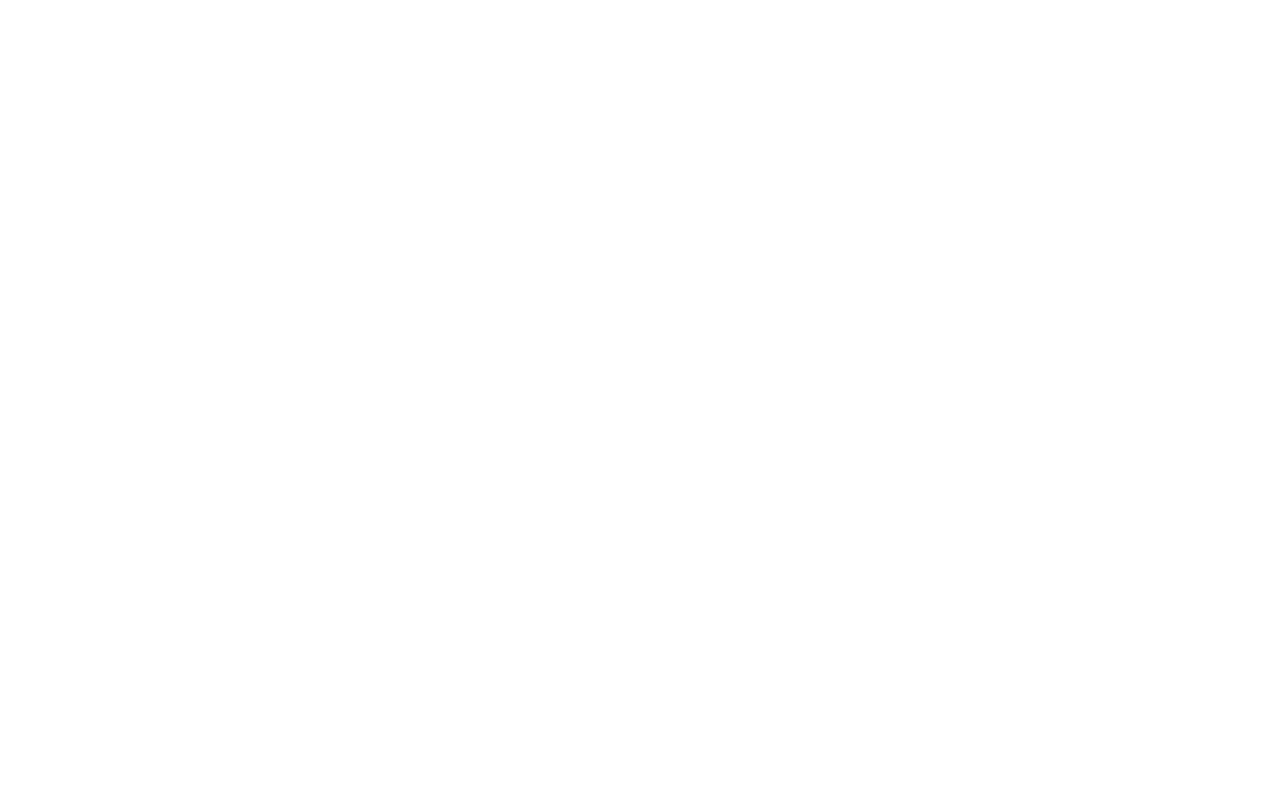
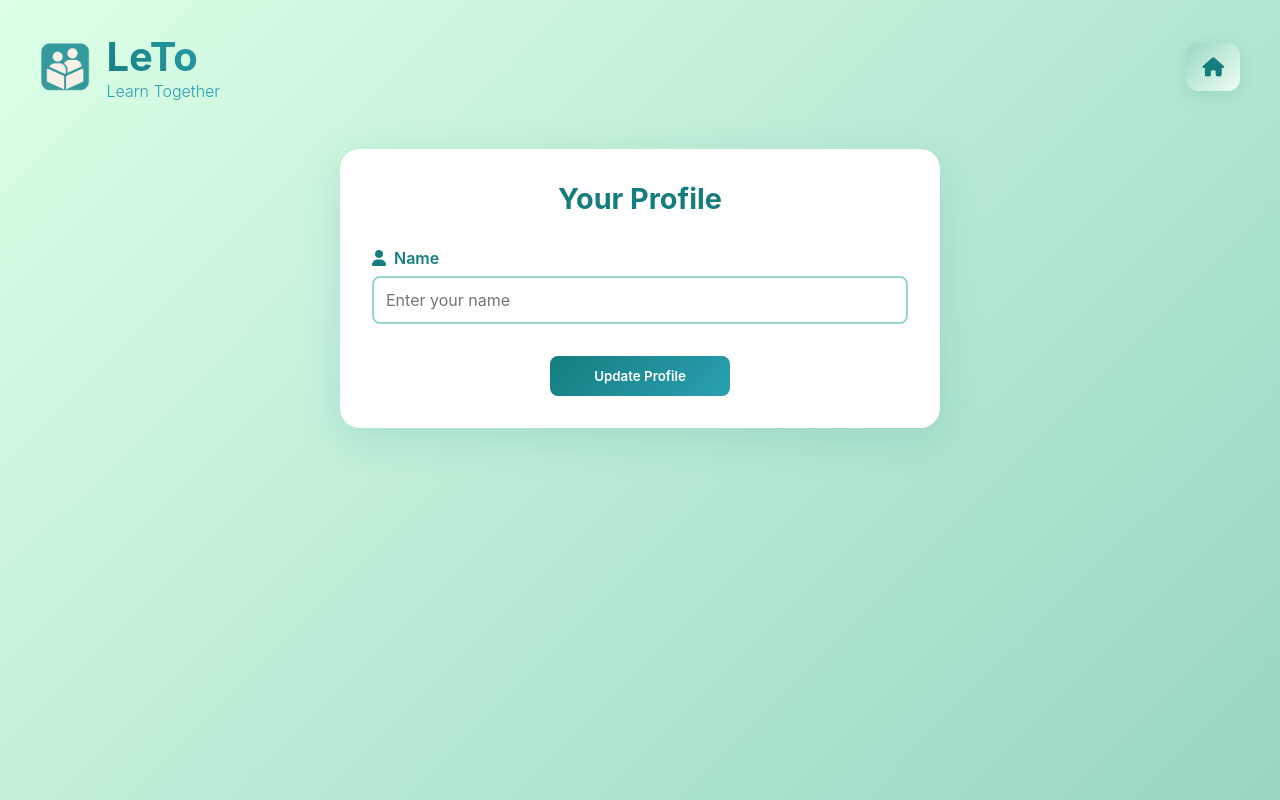
Before and after one commit to JoDi-2903/LeTo-Hackathon, a Vue app in the folder LeTo/: page /competition in a window 1280 px wide. Before the commit this address had no page. Built offline with nearby package versions, Linux system fonts and the light colour scheme.

Commit message:
added routing to gamification page

```diff
--- a/LeTo/src/router/index.js
+++ b/LeTo/src/router/index.js
@@ -1,6 +1,7 @@
 import { createRouter, createWebHistory } from 'vue-router'
 import HomePage from '../views/HomePage.vue'
 import ProfilePage from '../views/ProfilePage.vue'
+import GamificationPage from '../views/GamificationPage.vue'
 
 const router = createRouter({
   history: createWebHistory(import.meta.env.BASE_URL),
@@ -15,6 +16,11 @@
       name: 'profile',
       component: ProfilePage,
     },
+    {
+      path: '/competition',
+      name: 'competition',
+      component: GamificationPage,
+    },
     // Add additional routes as needed
   ]
 })
--- /dev/null
+++ b/LeTo/src/views/GamificationPage.vue
@@ -0,0 +1,289 @@
+<template>
+  <div class="profile-page">
+    <!-- Header -->
+    <header class="app-header">
+      <div class="logo-container">
+        <img src="/images/app_logo_no_text.png" alt="LeTo Logo" class="app-logo">
+        <div class="text-container">
+          <h1 class="app-title">LeTo</h1>
+          <p class="app-subtitle">Learn Together</p>
+        </div>
+      </div>
+      <div class="header-actions">
+        <button class="home-toggle" @click="$router.push('/')">
+          <i class="fas fa-home"></i>
+        </button>
+      </div>
+    </header>
+
+    <!-- Profile Form -->
+    <div class="profile-container">
+      <div class="profile-card">
+        <h2 class="profile-title">Your Profile</h2>
+
+        <form class="profile-form" @submit.prevent="updateProfile">
+          <div class="form-group">
+            <label for="name">
+              <i class="fas fa-user"></i> Name
+            </label>
+            <input
+              type="text"
+              id="name"
+              v-model="profile.name"
+              placeholder="Enter your name"
+              required
+            >
+          </div>
+
+          <div class="form-actions">
+            <button type="submit" class="btn-primary">
+              Update Profile
+            </button>
+          </div>
+        </form>
+      </div>
+    </div>
+  </div>
+</template>
+
+<script>
+export default {
+  name: 'ProfilePage',
+  data() {
+    return {
+      profile: {
+        name: ''
+      }
+    }
+  },
+  methods: {
+    updateProfile() {
+      // ToDo: Send data to backend API
+      console.log('Profile updated:', this.profile)
+      alert('Profile updated successfully!')
+    }
+  }
+}
+</script>
+
+<style scoped>
+/* Import Font Awesome locally if installed, otherwise use CDN */
+@import url('https://cdnjs.cloudflare.com/ajax/libs/font-awesome/6.0.0/css/all.min.css');
+
+/* Main container styling */
+.profile-page {
+  min-height: 100vh;
+  background: linear-gradient(135deg, var(--mint) 0%, var(--spearmint) 100%);
+  padding: 1rem;
+  width: 100%;
+  box-sizing: border-box;
+  display: flex;
+  flex-direction: column;
+  align-items: center;
+}
+
+/* Header Styles */
+.app-header {
+  display: flex;
+  justify-content: space-between;
+  align-items: center;
+  padding: 1rem 0;
+  margin-bottom: 2rem;
+  width: 100%;
+  max-width: 1200px;
+  flex-wrap: nowrap;
+}
+
+.logo-container {
+  display: flex;
+  align-items: center;
+  gap: 1rem;
+  flex-shrink: 1;
+  min-width: 0;
+}
+
+.app-logo {
+  height: 50px;
+  width: auto;
+  object-fit: contain;
+}
+
+.text-container {
+  min-width: 0;
+}
+
+.app-title {
+  font-size: 2.5rem;
+  font-weight: bold;
+  color: var(--teal-green);
+  margin: 0;
+  background: linear-gradient(45deg, var(--teal-green), var(--teal));
+  -webkit-background-clip: text;
+  -webkit-text-fill-color: transparent;
+  background-clip: text;
+}
+
+.app-subtitle {
+  font-size: 1rem;
+  color: var(--teal);
+  margin: 0;
+  font-weight: 300;
+}
+
+/* Header Actions Container */
+.header-actions {
+  display: flex;
+  gap: 0.75rem;
+  align-items: center;
+}
+
+.home-toggle {
+  background: linear-gradient(135deg, var(--spearmint), var(--mint-light));
+  color: var(--teal-green);
+  border: none;
+  border-radius: 12px;
+  padding: 0.75rem 1rem;
+  font-size: 1.2rem;
+  cursor: pointer;
+  transition: all 0.3s ease;
+  box-shadow: 0 4px 15px rgba(22, 125, 127, 0.15);
+  flex-shrink: 0;
+}
+
+.home-toggle:hover {
+  transform: translateY(-2px);
+  box-shadow: 0 6px 20px rgba(22, 125, 127, 0.25);
+}
+
+/* Profile Container */
+.profile-container {
+  width: 100%;
+  max-width: 600px;
+  margin: 0 auto;
+  display: flex;
+  flex-direction: column;
+  align-items: center;
+}
+
+.profile-card {
+  background: white;
+  border-radius: 20px;
+  box-shadow: 0 10px 40px rgba(22, 125, 127, 0.15);
+  width: 100%;
+  padding: 2rem;
+  box-sizing: border-box;
+}
+
+.profile-title {
+  color: var(--teal-green);
+  margin-top: 0;
+  margin-bottom: 2rem;
+  font-size: 1.8rem;
+  text-align: center;
+}
+
+/* Form Styles */
+.profile-form {
+  width: 100%;
+}
+
+.form-group {
+  margin-bottom: 1.5rem;
+}
+
+.form-group label {
+  display: flex;
+  align-items: center;
+  gap: 0.5rem;
+  font-weight: 600;
+  color: var(--teal-green);
+  margin-bottom: 0.5rem;
+}
+
+.form-group input {
+  width: 100%;
+  padding: 0.75rem;
+  border: 2px solid var(--spearmint);
+  border-radius: 8px;
+  font-size: 1rem;
+  transition: border-color 0.3s ease;
+  font-family: inherit;
+  box-sizing: border-box;
+}
+
+.form-group input:focus {
+  outline: none;
+  border-color: var(--teal);
+}
+
+.form-actions {
+  display: flex;
+  justify-content: center;
+  margin-top: 2rem;
+}
+
+.btn-primary {
+  padding: 0.75rem 1.5rem;
+  border: none;
+  border-radius: 8px;
+  font-weight: 600;
+  cursor: pointer;
+  transition: all 0.3s ease;
+  font-family: inherit;
+  background: linear-gradient(135deg, var(--teal-green), var(--teal));
+  color: white;
+  min-width: 180px;
+}
+
+.btn-primary:hover {
+  transform: translateY(-2px);
+  box-shadow: 0 4px 15px rgba(22, 125, 127, 0.3);
+}
+
+/* Responsive Design */
+@media (max-width: 768px) {
+  .profile-card {
+    padding: 1.5rem;
+  }
+}
+
+@media (max-width: 480px) {
+  .app-header {
+    flex-direction: row;
+    gap: 0.5rem;
+  }
+
+  .logo-container {
+    gap: 0.5rem;
+  }
+
+  .app-logo {
+    height: 40px;
+  }
+
+  .app-title {
+    font-size: 1.5rem;
+  }
+
+  .app-subtitle {
+    font-size: 0.8rem;
+  }
+
+  .home-toggle {
+    padding: 0.5rem 0.75rem;
+  }
+
+  .profile-card {
+    padding: 1rem;
+  }
+
+  .profile-title {
+    font-size: 1.5rem;
+    margin-bottom: 1.5rem;
+  }
+
+  .form-actions {
+    margin-top: 1.5rem;
+  }
+}
+</style>
--- a/LeTo/src/views/HomePage.vue
+++ b/LeTo/src/views/HomePage.vue
@@ -12,6 +12,9 @@
   <div class="header-actions">
     <button class="filter-toggle" @click="showFilters = !showFilters">
       <i class="fas fa-filter"></i>
+    </button>
+    <button class="competition-toggle" @click="$router.push('/competition')">
+      <i class="fas fa-trophy"></i>
     </button>
     <button class="profile-toggle" @click="$router.push('/profile')">
       <i class="fas fa-user-edit"></i>
@@ -472,6 +475,32 @@
   display: flex;
   gap: 0.75rem;
   align-items: center;
+}
+
+/* Competition Toggle Button */
+.competition-toggle {
+  background: linear-gradient(135deg, var(--spearmint), var(--mint-light));
+  color: var(--teal-green);
+  border: none;
+  border-radius: 12px;
+  padding: 0.75rem 1rem;
+  font-size: 1.2rem;
+  cursor: pointer;
+  transition: all 0.3s ease;
+  box-shadow: 0 4px 15px rgba(22, 125, 127, 0.15);
+  flex-shrink: 0;
+}
+
+.competition-toggle:hover {
+  transform: translateY(-2px);
+  box-shadow: 0 6px 20px rgba(22, 125, 127, 0.25);
+}
+
+/* Update responsive design for competition button */
+@media (max-width: 480px) {
+  .competition-toggle {
+    padding: 0.5rem 0.75rem;
+  }
 }
 
 /* Profile Toggle Button */
```
